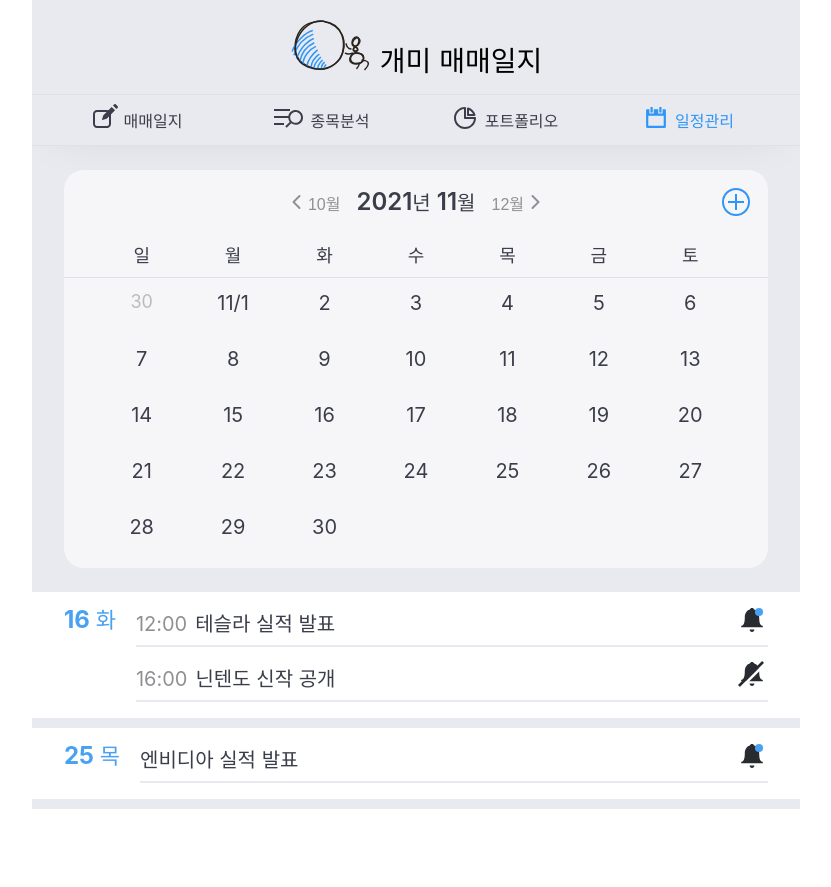
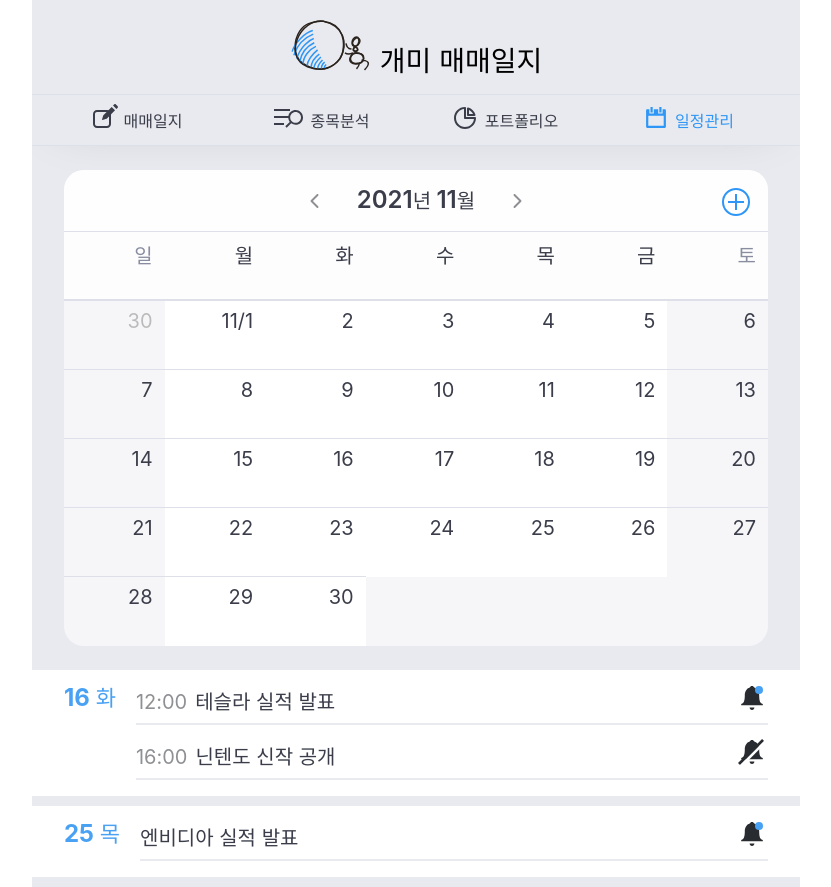
Before and after one commit to uu29/trading-log, a Next.js app: page /calendar in a window 1280 px wide. Shown: the whole page, without its empty margins (224-1055 px from the left). Before the commit the page ends 809 px from the top, so only its background shows below. Built offline with nearby package versions, Linux system fonts and the light colour scheme.

Commit message:
update: 요일 및 날짜 지정

```diff
--- a/hooks/useCalendar.ts
+++ b/hooks/useCalendar.ts
@@ -14,7 +14,10 @@ const getYM = (year, month) => {
 };
 
 // 이번 달의 말일 구하는 함수
-const getLastDate = (year, month) => new Date(year, month + 1, 0).getDate();
+const getLastDate = (year, month) => {
+  console.log("month: ", month);
+  return new Date(year, month + 1, 0).getDate();
+};
 
 const useCalendar = () => {
   const [currMonth, setCurrMonth] = useState(new Date().getMonth());
@@ -25,6 +28,7 @@ const useCalendar = () => {
   const [prevLastDate, setPrevLastDate] = useState(0);
   const [lastDate, setLastDate] = useState(0);
   const [firstDay, setFirstDay] = useState(0);
+  const [lastDay, setlastDay] = useState(0);
 
   const setPrevMonth = (prev) => {
     if (currMonth > 0) setCurrMonth(currMonth - 1);
@@ -33,6 +37,7 @@ const useCalendar = () => {
       setCurrYear(currYear - 1);
     }
   };
+
   const setNextMonth = () => {
     if (currMonth < 11) setCurrMonth(currMonth + 1);
     else {
@@ -41,19 +46,26 @@ const useCalendar = () => {
     }
   };
 
+  const getDay = (year: number, month: number, date: number) => {
+    let now = new Date(year, month - 1, date);
+    return now.getDay();
+  };
+
   useEffect(() => {
     const first_day = new Date(currYear, currMonth, 1).getDay();
+    const last_day = getLastDate(currYear, currMonth);
     const prevYM = getYM(currYear, currMonth - 1);
     const currYM = getYM(currYear, currMonth);
     const nextYM = getYM(currYear, currMonth + 1);
     setPrevYM(prevYM);
     setCurrYM(currYM);
     setNextYM(nextYM);
+    setLastDate(getLastDate(currYear, currMonth));
     setPrevLastDate(getLastDate(prevYM[0], prevYM[1]));
-    setLastDate(getLastDate(currYear, currMonth));
     setFirstDay(first_day);
+    setlastDay(last_day);
   }, [currMonth, currYear]);
 
-  return { prevYM, currYM, nextYM, prevLastDate, lastDate, firstDay, setPrevMonth, setNextMonth };
+  return { prevYM, currYM, nextYM, prevLastDate, lastDate, firstDay, lastDay, setPrevMonth, setNextMonth, getDay };
 };
 export default useCalendar;
--- a/pages/calendar.tsx
+++ b/pages/calendar.tsx
@@ -1,46 +1,64 @@
 import styled from "@emotion/styled";
+import { cx, css } from "@emotion/css";
 import useCalendar from "hooks/useCalendar";
 
 const Calendar = () => {
-  const { prevYM, currYM, nextYM, prevLastDate, lastDate, firstDay, setPrevMonth, setNextMonth } = useCalendar();
+  const { prevYM, currYM, nextYM, prevLastDate, lastDate, firstDay, lastDay, setPrevMonth, setNextMonth, getDay } = useCalendar();
 
   return (
     <section>
       <CalLayer>
         <TitleArea>
-          <ControlBtn type="button" onClick={setPrevMonth}>
-            {prevYM[1]}월
-          </ControlBtn>
+          <ControlBtn type="button" onClick={setPrevMonth} />
           <Title>
             {currYM[0]}
-            <span>년</span> {currYM[1]}
-            <span>월</span>
+            <span className="text">년 </span>
+            {currYM[1]}
+            <span className="text">월</span>
           </Title>
-          <ControlBtn type="button" onClick={setNextMonth} isNext>
-            {nextYM[1]}월
-          </ControlBtn>
+          <ControlBtn type="button" onClick={setNextMonth} isNext />
           <AddBtn type="button">일정 추가</AddBtn>
         </TitleArea>
-        <Grid className="days__area">
-          <div>일</div>
-          <div>월</div>
-          <div>화</div>
-          <div>수</div>
-          <div>목</div>
-          <div>금</div>
-          <div>토</div>
+        <Grid>
+          <Date className={cx(top__weekend, top__day)}>일</Date>
+          <Date className={top__day}>월</Date>
+          <Date className={top__day}>화</Date>
+          <Date className={top__day}>수</Date>
+          <Date className={top__day}>목</Date>
+          <Date className={top__day}>금</Date>
+          <Date className={cx(top__weekend, top__day)}>토</Date>
         </Grid>
         <Grid>
-          {Array.from({ length: firstDay }, (v, i) => prevLastDate - firstDay + i + 1).map((d) => (
-            <div className="prev-month-dates" key={d}>
+          {Array.from({ length: firstDay }, (v, i) => prevLastDate - firstDay + i + 1).map((d, idx) => (
+            <Date
+              className={extra__day}
+              key={d}
+              data-set-date={d}
+              data-set-year={prevYM[0]}
+              data-set-month={prevYM[1]}
+              day={getDay(prevYM[0], prevYM[1], d)}
+            >
               {d}
-            </div>
+            </Date>
           ))}
-          {Array.from({ length: lastDate }, (v, i) => i + 1).map((d) => (
-            <div className="dates" key={d}>
+          {Array.from({ length: lastDate }, (v, i) => i + 1).map((d, idx) => (
+            <Date key={d} data-set-date={d} data-set-year={currYM[0]} data-set-month={currYM[1]} day={getDay(currYM[0], currYM[1], d)}>
               {d === 1 && `${currYM[1]}/`}
               {d}
-            </div>
+            </Date>
+          ))}
+          {Array.from({ length: 6 - lastDay }, (v, i) => i + 1).map((d) => (
+            <Date
+              className={extra__day}
+              key={d}
+              data-set-date={d}
+              data-set-year={nextYM[0]}
+              data-set-month={nextYM[1]}
+              day={getDay(nextYM[0], nextYM[1], d)}
+            >
+              {d === 1 && `${nextYM[1]}/`}
+              {d}
+            </Date>
           ))}
         </Grid>
       </CalLayer>
@@ -133,43 +151,54 @@ const Monthly = styled.ul`
   }
 `;
 
+const top__day = css`
+  height: auto;
+  padding-bottom: 0.5rem;
+  font-size: 1.8rem;
+  background: rgba(255, 255, 255, 0.8);
+  border-top: 0 none;
+  border-bottom: 2px solid #dee0e9;
+`;
+
+const top__weekend = css`
+  color: #888da1;
+`;
+
+const extra__day = css`
+  color: #bbb;
+`;
+
+const Date = styled.div<{ day?: number }>`
+  margin-top: -1px;
+  padding: 0.8rem 1.2rem 1rem;
+  height: 7rem;
+  font-size: 2rem;
+  border-top: 1px solid #dee0e9;
+  ${({ day }) => day !== undefined && day !== 0 && day !== 6 && `background: #fff;`};
+`;
+
 const Grid = styled.div`
   display: grid;
   grid-template-columns: repeat(7, 1fr);
-  padding: 0 3.2rem;
-  > div {
-    padding: 0.3rem 0 1rem;
-    font-size: 1.8rem;
-    text-align: center;
-  }
-  .dates {
-    height: 5.6rem;
-    font-size: 2rem;
-  }
-  .prev-month-dates {
-    color: #bbb;
-  }
+  text-align: right;
 `;
 
 const CalLayer = styled.div`
   position: relative;
   background: rgba(255, 255, 255, 0.6);
   margin: 2.4rem 3.2rem;
+  overflow: hidden;
   border-radius: 2rem;
-  > .days__area {
-    margin-bottom: 1rem;
-    border-bottom: 1px solid #dee0e9;
-  }
 `;
 
 const TitleArea = styled.div`
-  padding: 1.8rem 2.4rem 0.8rem;
-  margin-bottom: 1.6rem;
+  padding: 1.8rem 2.4rem 2rem;
   text-align: center;
   display: flex;
   align-items: flex-end;
   justify-content: center;
   line-height: 1;
+  background: rgba(255, 255, 255, 0.9);
   &::after {
     content: "";
     display: block;
@@ -178,11 +207,12 @@ const TitleArea = styled.div`
 `;
 
 const Title = styled.h2`
+  width: 18rem;
   display: inline-block;
   font-size: 2.4rem;
   font-weight: 600;
 
-  > span {
+  .text {
     font-weight: 500;
     font-size: 2rem;
   }
@@ -202,8 +232,9 @@ const AddBtn = styled.button`
 `;
 
 const ControlBtn = styled.button<{ isNext?: boolean }>`
+  width: 2rem;
+  height: 2.4rem;
   padding-top: 2px;
-  margin: 0 1.6rem;
   font-size: 1.6rem;
   color: #8f9093;
   transform: translateY(1px);
```
